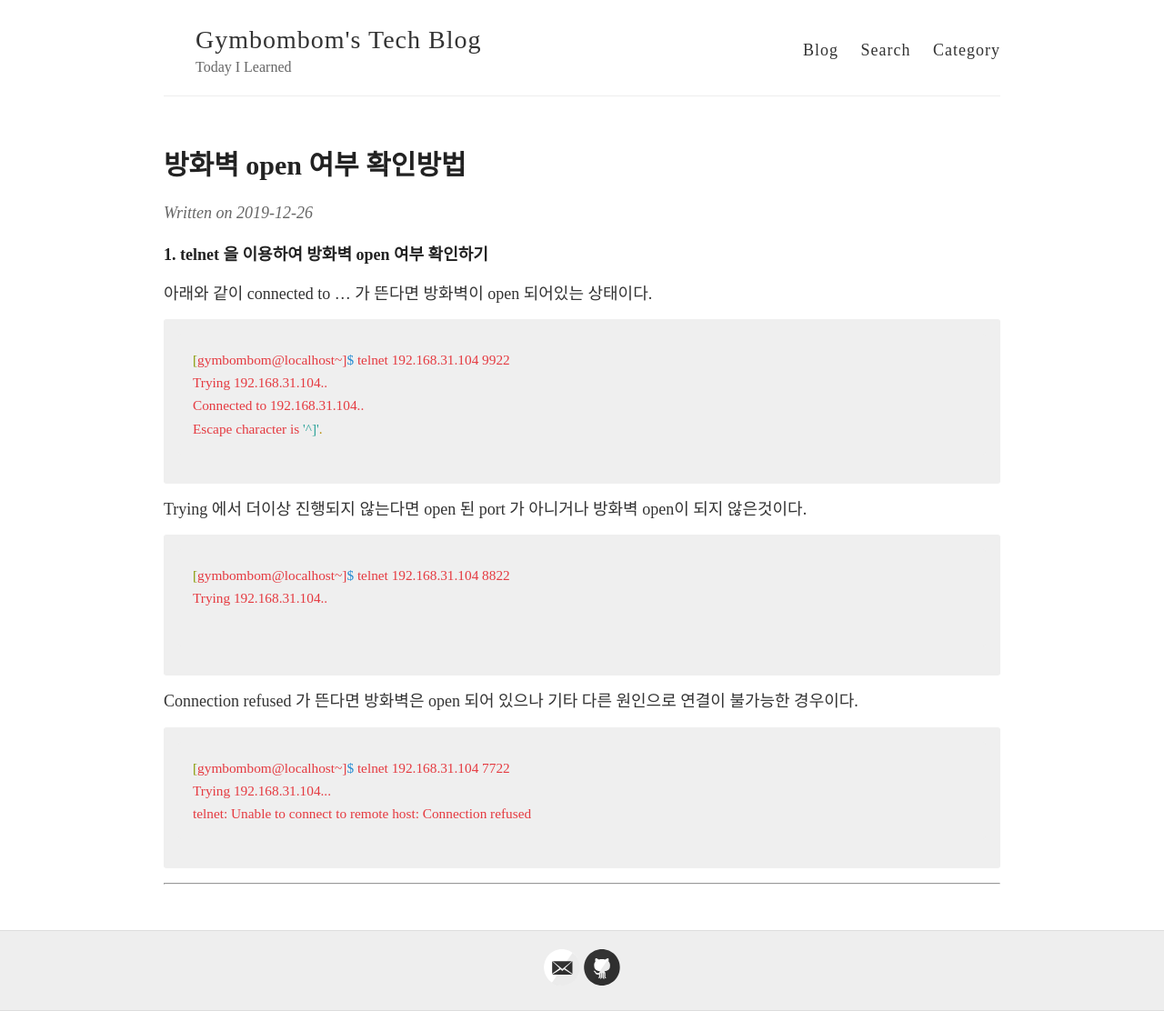
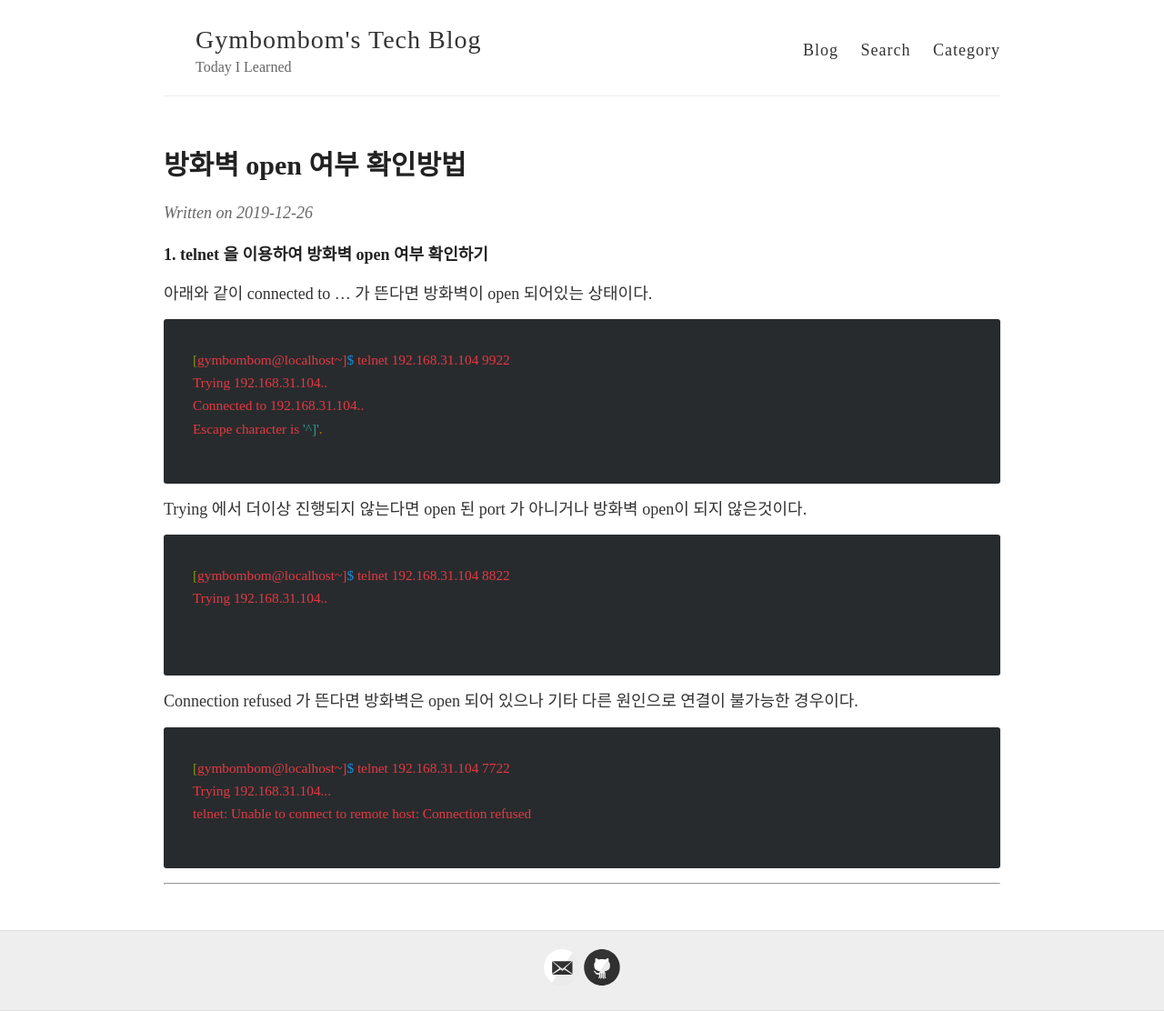
Before and after one commit to jaeheon209/gymbombom.github.io, a Jekyll site: the page built from _posts/2019-12-26-1-telnet-firewall-check.md, in a window 1280 px wide. Shown: the whole page at 91% size. Built offline with Jekyll 4.4.1, drawn with Linux system fonts in a browser that asks for light colours; nearby versions of some CDN libraries; some web fonts are replaced; comment, search, counter and statistics services are not loaded.

Commit message:
code block 의 background  color 변경
markdown 의 code block , background
color 을 흰색 -> 검정으로 변경

```diff
--- a/_sass/_highlights.scss
+++ b/_sass/_highlights.scss
@@ -13,13 +13,20 @@
 */
 
 .highlight {
-  background-color: #efefef;
+  //background-color: #efefef;
+  background-color: #282b2e;
   border-radius: 3px;
   line-height: 1.4;
   margin: 0 0 1rem;
   padding: 1rem;
   overflow: auto;
 }
+
+.highlight code
+{
+  background-color: #282b2e;
+}
+
 
 code {
   //font-family:'Bitstream Vera Sans Mono','Courier', monospace;
```
